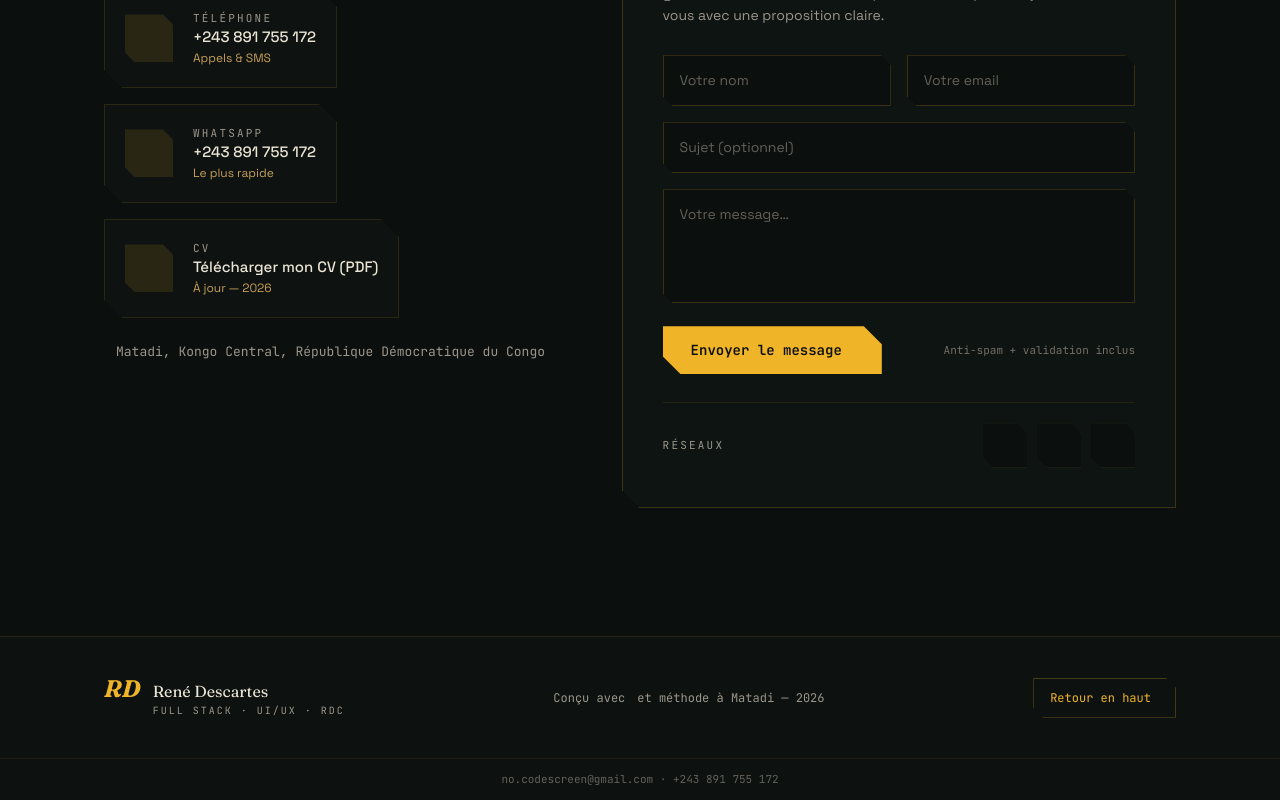
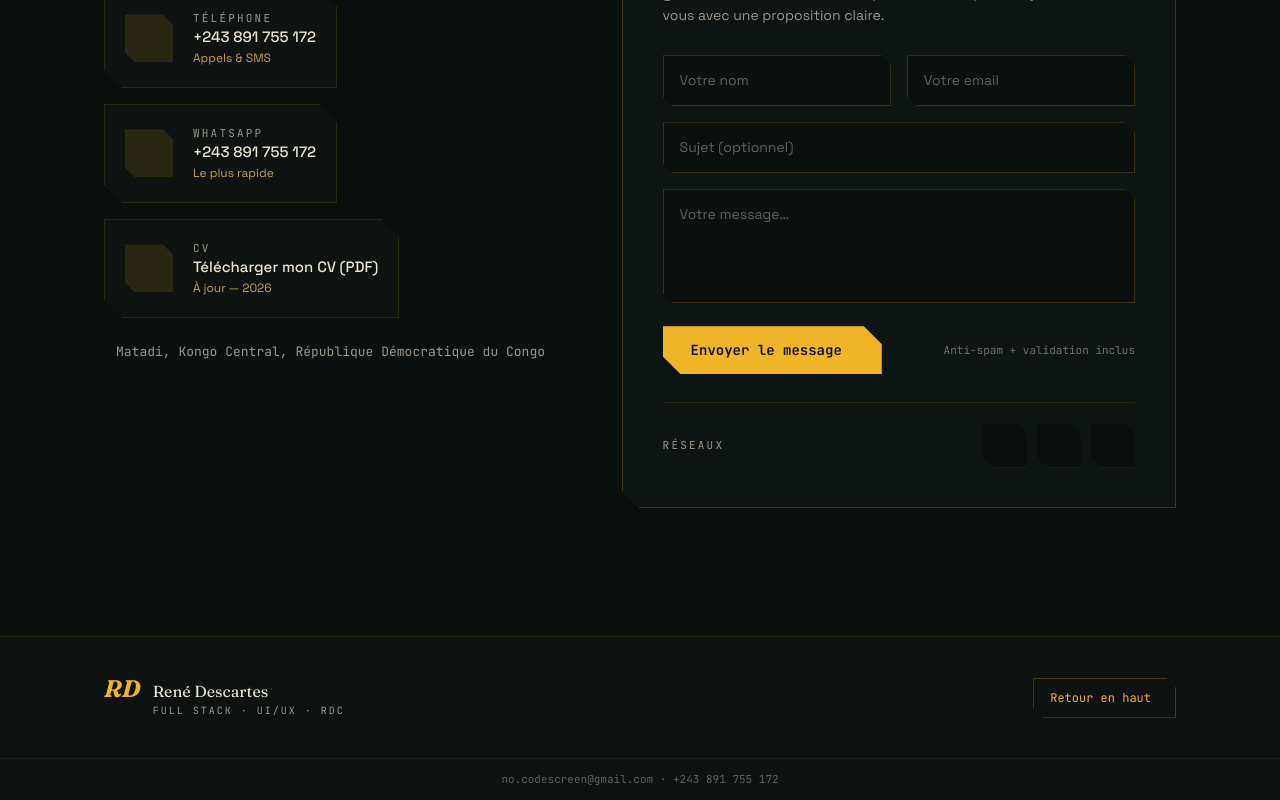
Before and after one commit to nocodescreen-tech/Mon-Portfolio, a React (Vite) app: page / in a window 1280 px wide. Shown: the part 8082-8882 px from the top of the page. Built offline with nearby package versions, Linux system fonts and the light colour scheme; the HTML template or start-up script is replaced by a standard one.

Commit message:
Fix formulaire : reset() après await cassait le chemin de succès (mailto systématique) ; footer épuré

```diff
--- a/src/components/ContactForm.jsx
+++ b/src/components/ContactForm.jsx
@@ -35,7 +35,8 @@ export default function ContactForm() {
 
   const onSubmit = async (e) => {
     e.preventDefault()
-    const fd = new FormData(e.currentTarget)
+    const formEl = e.currentTarget
+    const fd = new FormData(formEl)
 
     // Honeypot : un bot remplit ce champ caché
     if (fd.get('website')) return
@@ -67,7 +68,7 @@ export default function ContactForm() {
       }
       if (!res.ok) throw new Error(`HTTP ${res.status}`)
       setStatus(STATUS.success)
-      e.currentTarget.reset()
+      formEl.reset()
       setMessage('Message envoyé ! Je reviens vers vous très vite. ✨')
     } catch (err) {
       // Repli : l'API n'est pas déployée ici (dev local) → mailto pré-rempli
--- a/src/components/Footer.jsx
+++ b/src/components/Footer.jsx
@@ -12,11 +12,6 @@ export default function Footer() {
           </div>
         </div>
 
-        <p className="flex items-center gap-1.5 text-center font-mono text-[12px] text-fog">
-          Conçu avec <i className="fa-solid fa-heart text-brass" aria-hidden="true" /> et méthode à Matadi —{' '}
-          {new Date().getFullYear()}
-        </p>
-
         <a
           href="#top"
           className="corner-cut-sm inline-flex items-center gap-2 border border-brass/25 px-4 py-2.5 font-mono text-[12px] text-brass transition-all hover:bg-brass hover:text-ink"
```
